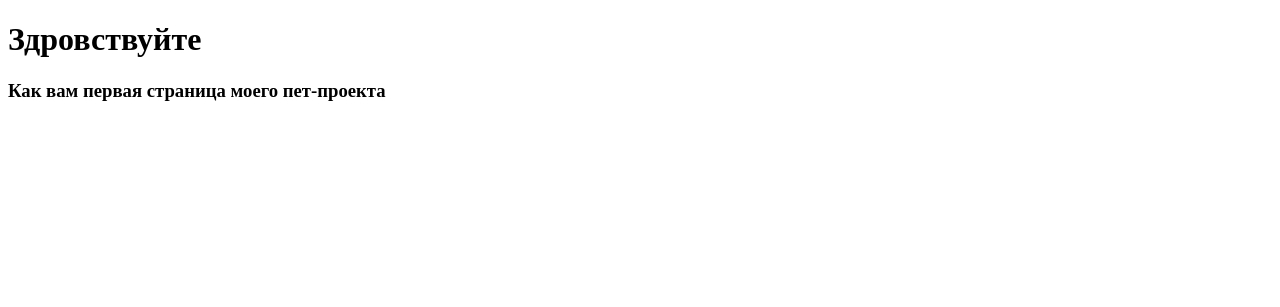
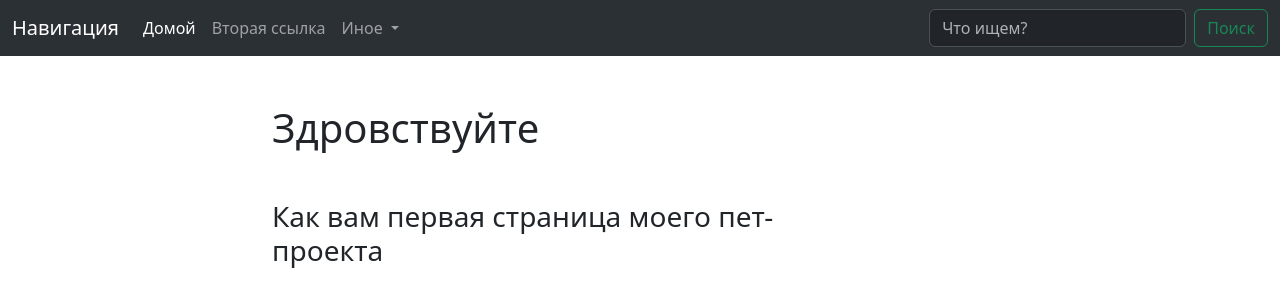
Before and after one commit to Aleksei-Tishkov/Pet_Shop, a Python web app: template blog_engine/templates/blog/index.html in a window 1280 px wide. Shown: the top 307 px of the page. Run offline with Jinja, Linux system fonts and the light colour scheme; the template is opened without the code that fills it, so the values that code supplies are empty.

Commit message:
Base template

```diff
--- /dev/null
+++ b/blog_engine/templates/blog/Base_blog.html
@@ -0,0 +1,60 @@
+<!DOCTYPE html>
+<html lang="ru">
+<head>
+    <meta charset="utf-8">
+    <meta name="viewport" content="width=device-width, initial-scale=1">
+    <title>
+        {% block title %}
+            Pet Blog
+        {% endblock %}
+    </title>
+    <link href="https://cdn.jsdelivr.net/npm/bootstrap@5.3.1/dist/css/bootstrap.min.css" rel="stylesheet" integrity="sha384-4bw+/aepP/YC94hEpVNVgiZdgIC5+VKNBQNGCHeKRQN+PtmoHDEXuppvnDJzQIu9" crossorigin="anonymous">
+</head>
+<body>
+
+    <nav class="navbar navbar-expand-lg bg-body-tertiary" data-bs-theme="dark">
+      <div class="container-fluid">
+        <a class="navbar-brand" href="#">Навигация</a>
+        <button class="navbar-toggler" type="button" data-bs-toggle="collapse" data-bs-target="#navbarSupportedContent" aria-controls="navbarSupportedContent" aria-expanded="false" aria-label="Toggle navigation">
+          <span class="navbar-toggler-icon"></span>
+        </button>
+        <div class="collapse navbar-collapse" id="navbarSupportedContent">
+          <ul class="navbar-nav me-auto mb-2 mb-lg-0">
+            <li class="nav-item">
+              <a class="nav-link active" aria-current="page" href="#">Домой</a>
+            </li>
+            <li class="nav-item">
+              <a class="nav-link" href="#">Вторая ссылка</a>
+            </li>
+            <li class="nav-item dropdown">
+              <a class="nav-link dropdown-toggle" href="#" role="button" data-bs-toggle="dropdown" aria-expanded="false">
+                Иное
+              </a>
+              <ul class="dropdown-menu">
+                <li><a class="dropdown-item" href="#">Действие</a></li>
+                <li><a class="dropdown-item" href="#">Еще действие</a></li>
+                <li><hr class="dropdown-divider"></li>
+                <li><a class="dropdown-item" href="#">Кой-чего еще</a></li>
+              </ul>
+          </ul>
+          <form class="d-flex" role="search">
+            <input class="form-control me-2" type="search" placeholder="Что ищем?" aria-label="Search">
+            <button class="btn btn-outline-success" type="submit">Поиск</button>
+          </form>
+        </div>
+      </div>
+    </nav>
+
+        <div class="container mt-5">
+            <div class="row">
+                <div class="col-6 offset-md-2">
+                    {% block content %}
+                        There's nothing here... yet
+                    {% endblock %}
+                </div>
+            </div>
+        </div>
+
+
+</body>
+</html>
--- a/blog_engine/templates/blog/index.html
+++ b/blog_engine/templates/blog/index.html
@@ -1,11 +1,14 @@
-<!DOCTYPE html>
-<html lang="ru">
-<head>
-    <meta charset="UTF-8">
-    <title>Index page</title>
-</head>
-<body>
-<h1>Здровствуйте</h1>
-<h3>Как вам первая страница моего пет-проекта</h3>
-</body>
-</html>
+{% extends 'blog/Base_blog.html' %}
+
+
+
+
+{% block title %}
+    Blog Title
+{% endblock %}
+
+
+{% block content %}
+    <h1 class="mb-5">Здровствуйте</h1>
+    <h3>Как вам первая страница моего пет-проекта</h3>
+{% endblock %}
```
